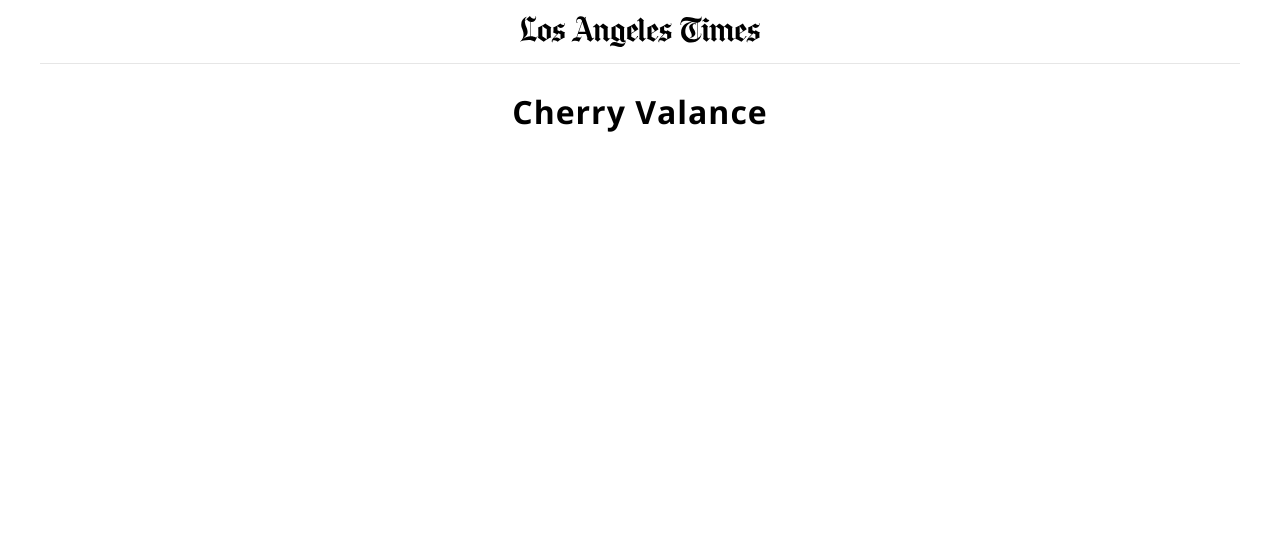
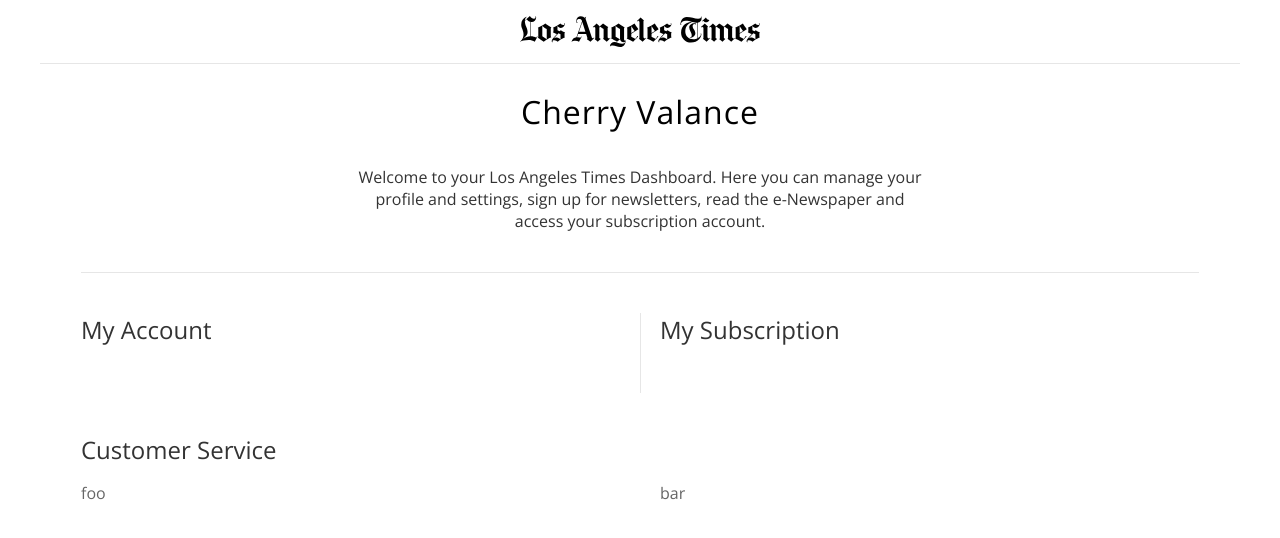
Before and after one commit to clintfisher/grid-mixins, a React (Create React App) app: page / in a window 1280 px wide. Shown: the top 538 px of the page. Built offline with nearby package versions, Linux system fonts and the light colour scheme.

Commit message:
babelrc doesnt work in this version of create react app that codesandbox uses so i couldnt use component as selector

```diff
--- a/src/App.js
+++ b/src/App.js
@@ -14,7 +14,36 @@
         </Core.PageHeader>
         <Core.PageSubheader>
           <Core.PageSubheading>Cherry Valance</Core.PageSubheading>
+          <Core.PageBlurb>
+            Welcome to your Los Angeles Times Dashboard. Here you can manage
+            your profile and settings, sign up for newsletters, read the
+            e-Newspaper and access your subscription account.
+          </Core.PageBlurb>
         </Core.PageSubheader>
+        <Core.PageBody>
+          <Core.HR />
+          <Core.Row divided>
+            <Core.Section>
+              <Core.SectionHeader>
+                <Core.SectionHeading>My Account</Core.SectionHeading>
+              </Core.SectionHeader>
+            </Core.Section>
+            <Core.Section>
+              <Core.SectionHeader>
+                <Core.SectionHeading>My Subscription</Core.SectionHeading>
+              </Core.SectionHeader>
+            </Core.Section>
+          </Core.Row>
+          <Core.Row>
+            <Core.Section fullWidth>
+              <Core.SectionHeader fullWidth>
+                <Core.SectionHeading>Customer Service</Core.SectionHeading>
+              </Core.SectionHeader>
+              <Core.Subcolumn>foo</Core.Subcolumn>
+              <Core.Subcolumn>bar</Core.Subcolumn>
+            </Core.Section>
+          </Core.Row>
+        </Core.PageBody>
       </Core.Page>
     </Core.Shell>
   );
--- a/src/Core.js
+++ b/src/Core.js
@@ -1,6 +1,7 @@
 /** @jsx jsx */
 import { css, jsx } from '@emotion/core';
 import styled from '@emotion/styled';
+import PropTypes from 'prop-types';
 import vars from './cssVars';
 import { grid, gridColumn, gridRow, pxToRem } from './cssMixins';
 
@@ -114,4 +115,316 @@
   margin: ${pxToRem(26)} 0 ${pxToRem(12)};
   font-size: ${pxToRem(32)};
   line-height: ${pxToRem(44)};
+  font-weight: 300;
 `;
+
+export const PageBlurb = styled('p')`
+  font-size: 1rem;
+  line-height: ${pxToRem(22)};
+  max-width: 85%;
+  margin: ${pxToRem(27)} auto 0;
+  color: ${vars.gray20};
+
+  @media (min-width: ${vars.tablet}) {
+    margin-top: ${pxToRem(32)};
+  }
+
+  @media (min-width: ${vars.desktop}) {
+    max-width: ${pxToRem(578)};
+  }
+`;
+
+export const PageBody = styled('main')`
+  position: relative;
+  min-height: ${pxToRem(500)};
+  margin: 0 ${pxToRem(20)} ${pxToRem(40)} ${pxToRem(20)};
+  align-content: flex-start;
+
+  @media (min-width: ${vars.tablet}) {
+    margin-right: ${pxToRem(30)};
+    margin-left: ${pxToRem(30)};
+  }
+
+  @media (min-width: ${vars.desktop}) {
+    margin-right: ${pxToRem(40)};
+    margin-left: ${pxToRem(40)};
+  }
+
+  @supports (grid-area: auto) {
+    ${grid('mobile')};
+    ${gridColumn(1, -1, false, 'mobile')};
+    ${gridRow(3, 1)};
+    margin-right: 0;
+    margin-left: 0;
+
+    @media (min-width: ${vars.tablet}) {
+      ${grid('tablet')};
+      ${gridColumn(1, -1, false, 'tablet')};
+      margin-right: 0;
+      margin-left: 0;
+    }
+
+    @media (min-width: ${vars.desktop}) {
+      ${grid('desktop')};
+      ${gridColumn(1, -1, false, 'desktop')};
+      margin-right: 0;
+      margin-left: 0;
+    }
+  } // end supports
+`;
+
+// Row base styles
+
+const rowBase = (props) => {
+  return css`
+    display: flex;
+    flex-direction: column;
+
+    ${props.bordered
+      ? `
+      padding-top: ${pxToRem(8)};
+      border-top: 1px solid ${vars.gray90};
+    `
+      : ''};
+
+    &:last-child {
+      margin-bottom: 0;
+    }
+
+    @supports (grid-area: auto) {
+      ${grid('mobile')};
+      ${gridColumn(1, -1, false, 'mobile')};
+      align-content: start;
+    }
+  `;
+};
+
+const rowTabletBase = (props) => {
+  return css`
+    ${props.flexColumn
+      ? `
+      flex-direction: column;
+    `
+      : 'flex-direction: row'};
+
+    ${props.divided
+      ? `
+      position: relative;
+      min-height: 5rem;
+
+      &:after {
+        content: '';
+        width: 1px;
+        min-height: calc(100% - ${pxToRem(64)});
+        position: absolute;
+        top: 0;
+        bottom: 0;
+        left: 50%;
+        right: 50%;
+        background-color: ${vars.gray90};
+      }
+    `
+      : ''};
+
+    @supports (grid-area: auto) {
+      ${grid('tablet')};
+      ${gridColumn(1, -1, false, 'tablet')};
+    }
+  `;
+};
+
+export const rowDesktopBase = () => {
+  return css`
+    @supports (grid-area: auto) {
+      ${grid('desktop')};
+      ${gridColumn(1, -1, false, 'desktop')};
+    }
+  `;
+};
+
+/**
+ * Row - generic component that provides the grid
+ * and either a top or center border
+ * additional styling is handled contextually in
+ * parent component. use emotions component as selector
+ * @prop {string} bordered - gives Row a top border
+ * @prop {string} divided - gives Row a center border
+ * @returns { node } - div
+ * @example
+ * // ${Row} {}
+ */
+export const Row = styled('div')`
+  ${rowBase};
+  margin-bottom: ${pxToRem(40)};
+
+  @media (min-width: ${vars.tablet}) {
+    ${rowTabletBase};
+  }
+
+  @media (min-width: ${vars.desktop}) {
+    ${rowDesktopBase};
+  }
+`;
+
+export const HR = styled('hr')`
+  margin: 0 0 ${pxToRem(32)};
+  padding-top: ${pxToRem(8)};
+  border: none;
+  border-top: 1px solid ${vars.gray90};
+
+  @supports (grid-area: auto) {
+    ${gridColumn(2, 6)};
+  }
+
+  @media (min-width: ${vars.tablet}) {
+    @supports (grid-area: auto) {
+      ${gridColumn(2, 8)};
+    }
+  }
+
+  @media (min-width: ${vars.desktop}) {
+    @supports (grid-area: auto) {
+      ${gridColumn(2, 12)};
+    }
+  }
+`;
+
+/**
+ * SectionHeader - generic component that provides
+ * a SectionHeader wrapper. use emotions component
+ * as selector to contextually style
+ * @returns { node } - header
+ * @example
+ * // ${SectionHeader} {}
+ */
+export const SectionHeader = styled('header')`
+  margin-bottom: ${pxToRem(16)};
+
+  @media (min-width: ${vars.tablet}) {
+    @supports (grid-area: auto) {
+      ${(props) => {
+        return props.fullWidth
+          ? css`
+              ${gridColumn(2, 8)};
+            `
+          : '';
+      }};
+    }
+  } // end tablet
+
+  @media (min-width: ${vars.desktop}) {
+    @supports (grid-area: auto) {
+      ${(props) => {
+        return props.fullWidth
+          ? css`
+              ${gridColumn(2, 12, 'desktop')};
+            `
+          : '';
+      }};
+    }
+  }
+`;
+
+export const SectionHeading = styled('h2')`
+  margin: 0;
+  color: ${vars.gray20};
+  font-weight: 300;
+`;
+
+export const Section = ({ fullWidth, ...props }) => {
+  const section = css`
+    margin: 0 0 ${pxToRem(16)};
+    width: 100%;
+
+    &:last-child {
+      margin-bottom: 0;
+    }
+
+    @supports (grid-area: auto) {
+      ${gridColumn(2, 6)};
+      width: auto;
+    }
+
+    @media (min-width: ${vars.tablet}) {
+      width: calc(50% - 1rem);
+      margin-right: ${pxToRem(16)};
+      ${fullWidth && 'width: 100%; margin-right: 0;'};
+
+      &:last-child {
+        margin-left: ${pxToRem(16)};
+        margin-right: 0;
+      }
+
+      @supports (grid-area: auto) {
+        ${gridColumn(6, 4)};
+        width: auto;
+        margin-left: 0;
+        margin-right: 0;
+
+        &:last-child {
+          margin-left: 0;
+        }
+
+        ${fullWidth
+          ? `
+          ${grid('tablet')};
+          ${gridColumn(1, -1, false, 'tablet')};
+        `
+          : `
+              ${gridColumn(2, 4)};
+
+              &:nth-of-type(2) {
+                ${gridColumn(6, 4)};
+              }
+            `};
+      } // end support
+    } // end tablet
+
+    @media (min-width: ${vars.desktop}) {
+      @supports (grid-area: auto) {
+        ${fullWidth
+          ? `
+          ${grid('desktop')};
+          ${gridColumn(1, -1, false, 'desktop')};
+          `
+          : gridColumn(2, 6)};
+
+        &:nth-of-type(2) {
+          ${gridColumn(8, 6)};
+        }
+      } // end support
+    } // end desktop
+  `;
+  return <section css={section} {...props} />;
+};
+
+/**
+ * Subcolumn - generic component that provides
+ * a subcolumn wrapper.
+ * use emotions component
+ * as selector to contextually style
+ * @returns { node } - div
+ * @example
+ * // ${Subcolumn} {}
+ */
+export const Subcolumn = styled('div')`
+  @media (min-width: ${vars.tablet}) {
+    @supports (grid-area: auto) {
+      ${gridColumn(2, 4)};
+      ${gridRow(2, 1)};
+
+      &:last-child {
+        ${gridColumn(6, 4)};
+      }
+    }
+  } // end tablet
+  @media (min-width: ${vars.desktop}) {
+    @supports (grid-area: auto) {
+      ${gridColumn(2, 6)};
+
+      &:last-child {
+        ${gridColumn(8, 6)};
+      }
+    }
+  }
+`;
```
Also changed, not shown: .babelrc (added).
